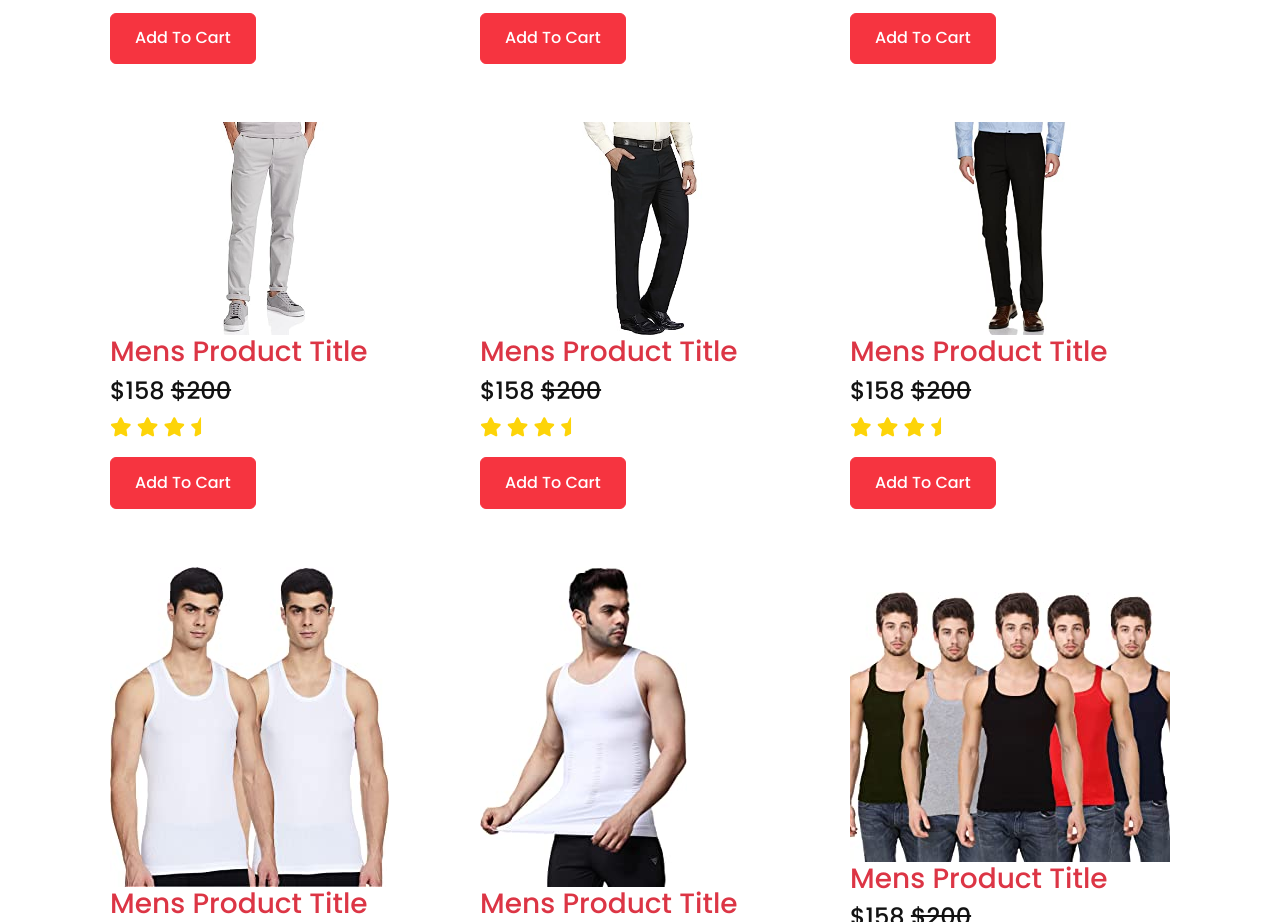
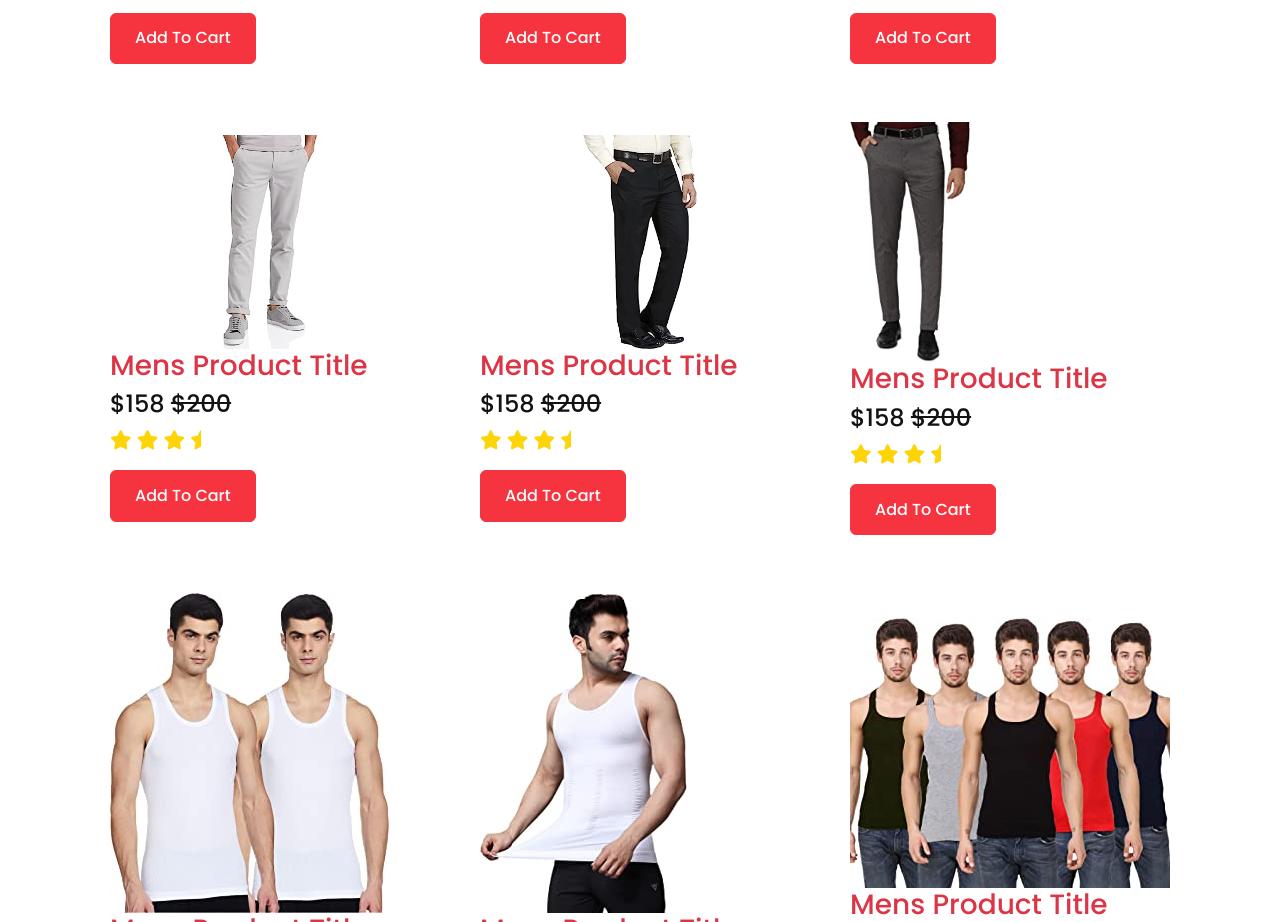
Before and after one commit to tathagatasanyal/Facino-Shopping-India, a plain HTML site: page mens.html in a window 1280 px wide. Shown: the part 3049-3971 px from the top of the page. Drawn offline with nearby package versions, Linux system fonts and the light colour scheme.

Commit message:
Change Image

```diff
--- a/mens.html
+++ b/mens.html
@@ -338,7 +338,7 @@
       </div>
       <div class="product col-lg-3" data-filter="pants" >
         <div class="dress">
-          <img src="assates\Images\Mens\pants\Pant3.jpg" class="img-fluid mt-2" alt="">
+          <img src="assates\Images\Mens\pants\pant6.jpg" class="img-fluid mt-2" width="120">
           <h3 class="text-danger">Mens Product Title</h3>
           <h4>$158 <del>$200</del></h4>
           <div class="stars mb-3">
```
